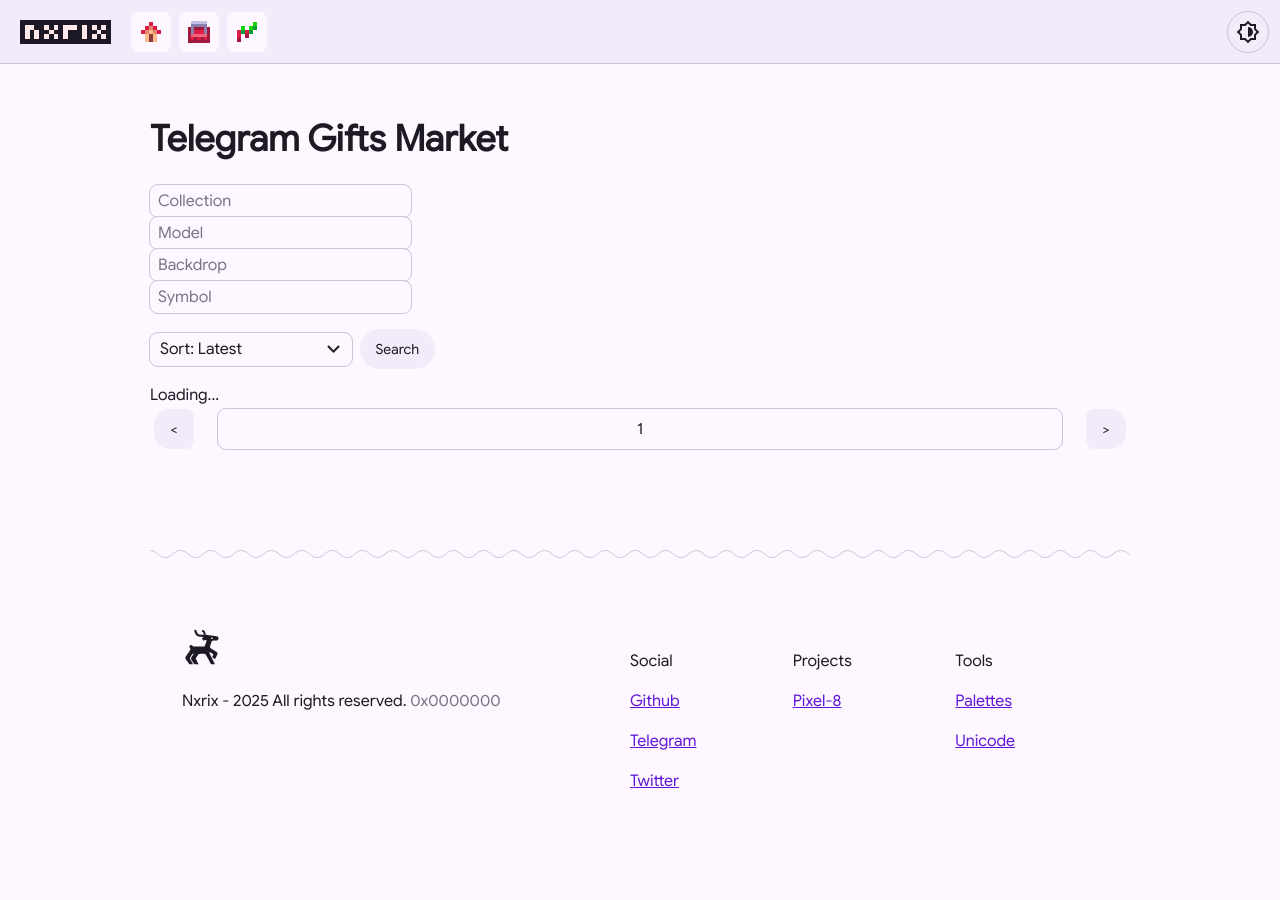
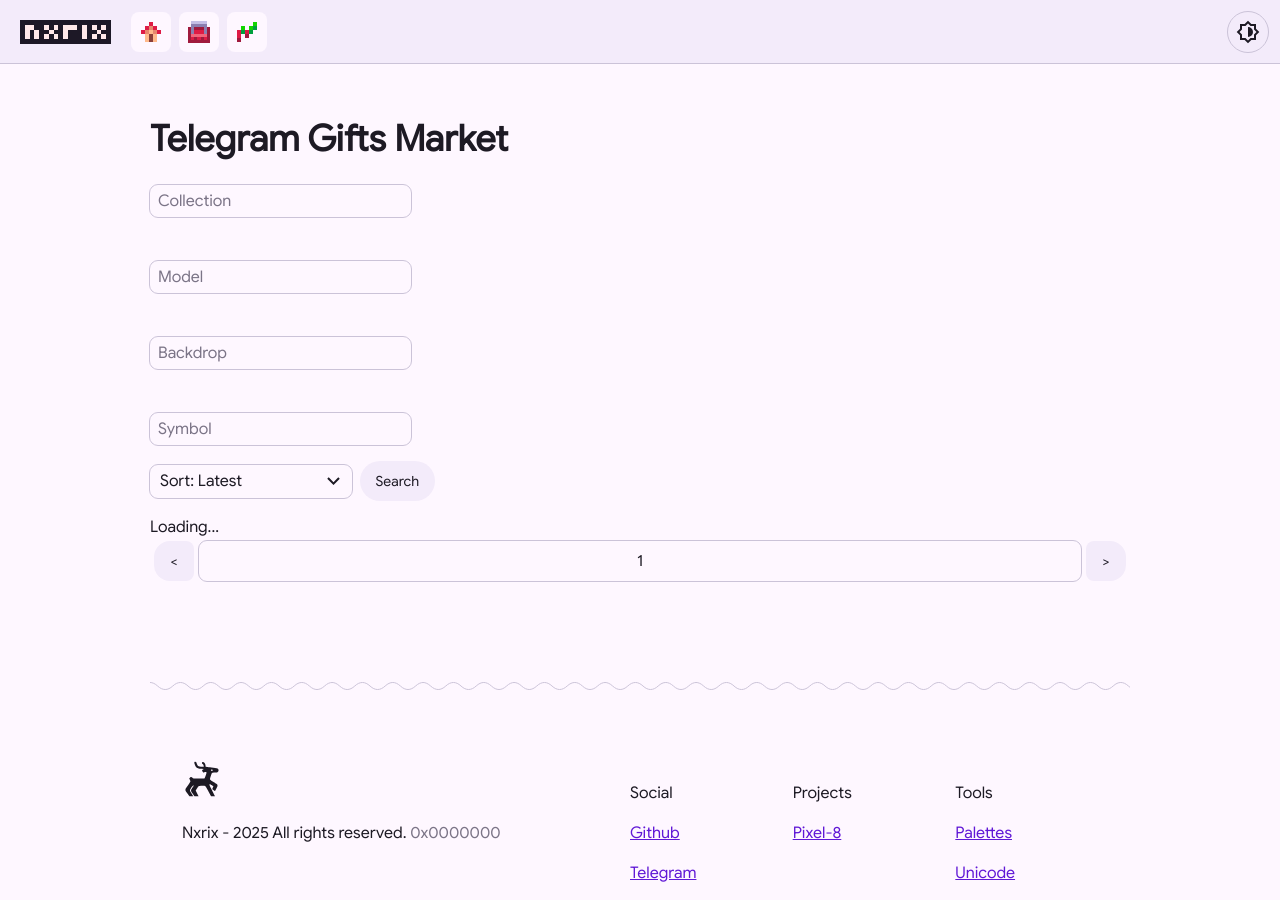
Before and after one commit to Nxrix/nxrix.github.io, a Jekyll site: the page built from _tools/tg-gifts-market.md, in a window 1280 px wide. Built offline with Jekyll 4.4.1, drawn with Linux system fonts in a browser that asks for light colours.

Commit message:
Update tg-gifts-market.md

```diff
--- a/_tools/tg-gifts-market.md
+++ b/_tools/tg-gifts-market.md
@@ -139,7 +139,7 @@
 }
 
 .controls input {
-  width: calc(100% - 128px);
+  width: calc(100% - 90px);
   height: 100%;
   text-align: center;
   margin: 0 auto;
@@ -156,6 +156,8 @@
 </div>
 <div id="collectionsl"></div>
 
+<br>
+
 <div class="filter">
   <input id="modelsi" type="text" placeholder="Model">
   <div id="modelss" class="suggestion"></div>
@@ -163,12 +165,16 @@
 </div>
 <div id="modelsl"></div>
 
+<br>
+
 <div class="filter">
   <input id="backdropsi" type="text" placeholder="Backdrop">
   <div id="backdropss" class="suggestion"></div>
   <div id="backdropsb" class="button">Add</div>
 </div>
 <div id="backdropsl"></div>
+
+<br>
 
 <div class="filter">
   <input id="symbolsi" type="text" placeholder="Symbol">
```
